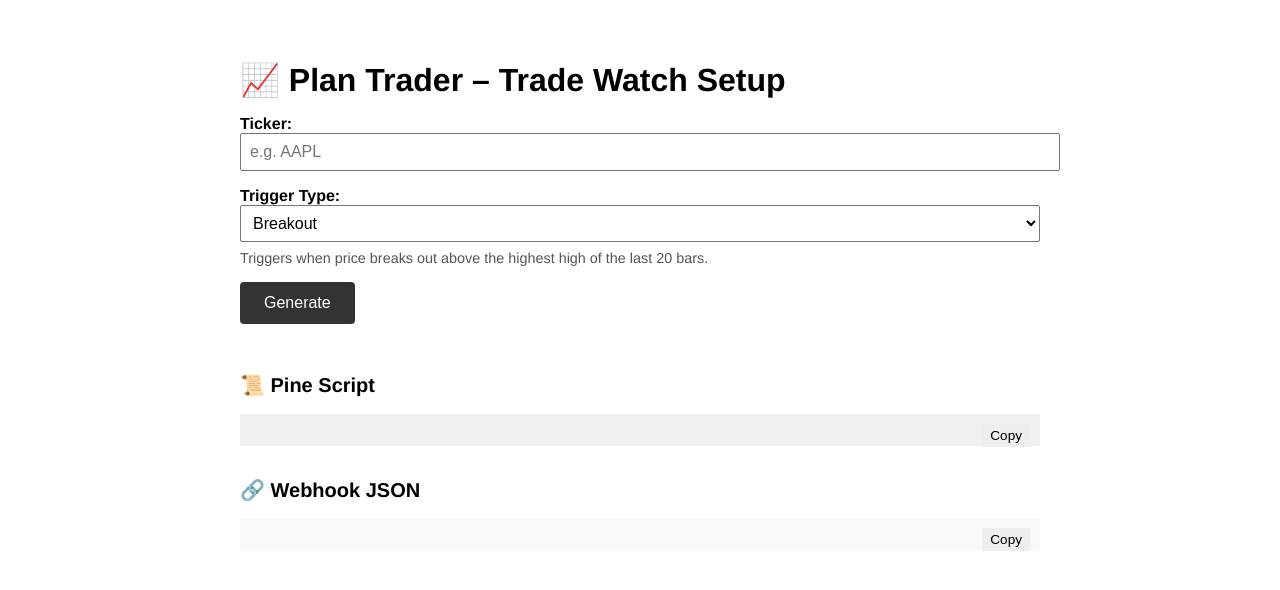
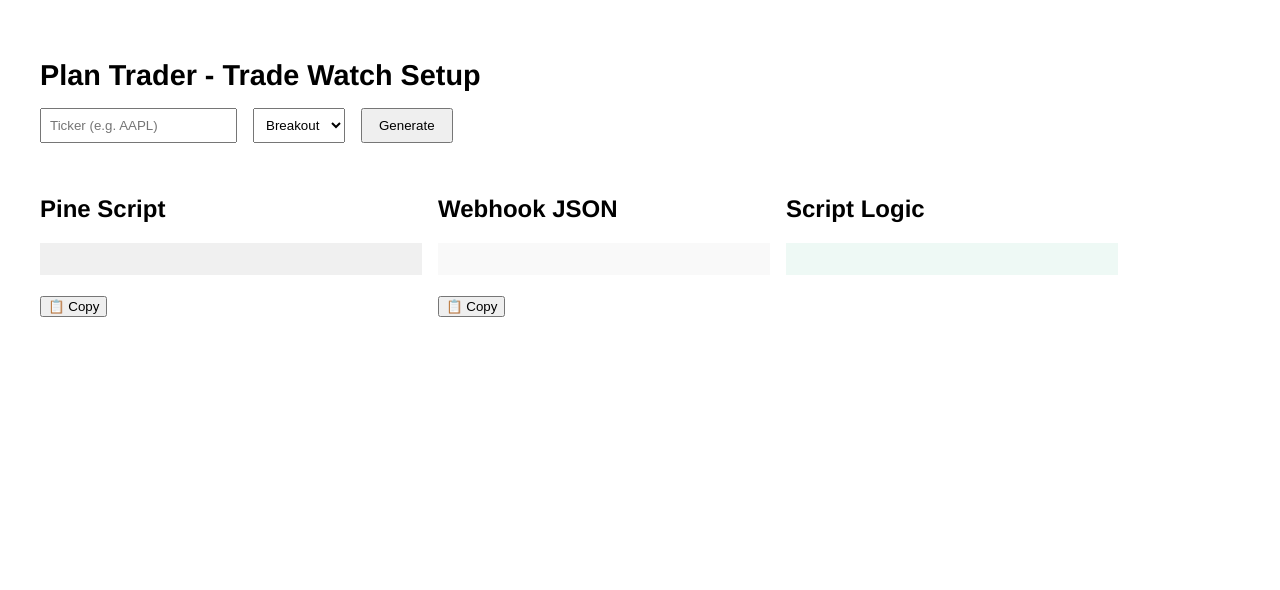
Before and after one commit to unicorntrader/ct3000-planner, a Next.js app: page / in a window 1280 px wide. Shown: the top 590 px of the page. Built offline with nearby package versions, Linux system fonts and the light colour scheme.

Commit message:
Update index.jsx

```diff
--- a/pages/index.jsx
+++ b/pages/index.jsx
@@ -8,12 +8,41 @@ export default function Home() {
   const [copied, setCopied] = useState(false);
 
   const generate = () => {
-    const pine = `//@version=5
+    let pine = '';
+    let description = '';
+
+    switch (trigger) {
+      case 'breakout':
+        pine = `//@version=5
 indicator("Trade Watch: Breakout Trigger", overlay=true)
 resistance = ta.highest(high, 20)
 breakout = close > resistance
 plotshape(breakout, location=location.belowbar, style=shape.labelup, color=color.green, text="🚨")
 alertcondition(breakout, title="Breakout Trigger", message='{"userId":"anton123","symbol":"{{ticker}}","setup":"breakout","price":{{close}},"volume":{{volume}},"timestamp":"{{time"}}')`;
+        description = "Triggers when price breaks above the highest high of the last 20 candles. Used to catch momentum breakouts.";
+        break;
+      case 'retest':
+        pine = `//@version=5
+indicator("Trade Watch: Retest Trigger", overlay=true)
+support = ta.lowest(low, 20)
+retest = close < support and close > open
+plotshape(retest, location=location.belowbar, style=shape.labelup, color=color.orange, text="🔄")
+alertcondition(retest, title="Retest Trigger", message='{"userId":"anton123","symbol":"{{ticker}}","setup":"retest","price":{{close}},"volume":{{volume}},"timestamp":"{{time"}}')`;
+        description = "Triggers when price briefly dips below recent support but closes higher — a classic retest setup.";
+        break;
+      case 'hhhl':
+        pine = `//@version=5
+indicator("Trade Watch: HH/HL Trigger", overlay=true)
+highPrev = high[1]
+lowPrev = low[1]
+hhhl = high > highPrev and low > lowPrev
+plotshape(hhhl, location=location.belowbar, style=shape.labelup, color=color.blue, text="📈")
+alertcondition(hhhl, title="HH/HL Trigger", message='{"userId":"anton123","symbol":"{{ticker}}","setup":"hhhl","price":{{close}},"volume":{{volume}},"timestamp":"{{time"}}')`;
+        description = "Triggers when both the high and low are higher than the previous candle — indicates an uptrend continuation.";
+        break;
+      default:
+        break;
+    }
 
     const json = {
       userId: "anton123",
@@ -26,7 +55,11 @@ alertcondition(breakout, title="Breakout Trigger", message='{"userId":"anton123"
 
     setPineCode(pine);
     setWebhookJson(JSON.stringify(json, null, 2));
+    setCopied(false);
+    setExplanation(description);
   };
+
+  const [explanation, setExplanation] = useState('');
 
   const copyToClipboard = (text) => {
     navigator.clipboard.writeText(text).then(() => {
@@ -35,52 +68,53 @@ alertcondition(breakout, title="Breakout Trigger", message='{"userId":"anton123"
     });
   };
 
-  const strategyDescriptions = {
-    breakout: "Triggers when price breaks out above the highest high of the last 20 bars.",
-    retest: "(To be implemented) Triggers when price retests a defined level after breakout.",
-    hhhl: "(To be implemented) Triggers when price forms higher highs and higher lows, suggesting uptrend continuation."
-  };
+  return (
+    <div style={{ padding: "2rem", fontFamily: "Helvetica, sans-serif" }}>
+      <h1 style={{ fontSize: "1.8rem", marginBottom: "1rem" }}>Plan Trader - Trade Watch Setup</h1>
 
-  return (
-    <div style={{ padding: "2rem", fontFamily: "Helvetica, sans-serif", maxWidth: "800px", margin: "auto" }}>
-      <h1 style={{ fontSize: "2rem", marginBottom: "1rem" }}>📈 Plan Trader – Trade Watch Setup</h1>
-
-      <label style={{ fontWeight: "bold" }}>Ticker:</label><br />
+      <div style={{ marginBottom: "1rem" }}>
         <input
           value={ticker}
           onChange={e => setTicker(e.target.value)}
-        placeholder="e.g. AAPL"
-        style={{ padding: "0.5rem", fontSize: "1rem", width: "100%", marginBottom: "1rem" }}
+          placeholder="Ticker (e.g. AAPL)"
+          style={{ padding: "0.5rem", marginRight: "1rem" }}
         />
 
-      <label style={{ fontWeight: "bold" }}>Trigger Type:</label><br />
         <select
           value={trigger}
           onChange={e => setTrigger(e.target.value)}
-        style={{ padding: "0.5rem", fontSize: "1rem", width: "100%", marginBottom: "0.5rem" }}
+          style={{ padding: "0.5rem" }}
         >
           <option value="breakout">Breakout</option>
           <option value="retest">Retest</option>
           <option value="hhhl">HH/HL</option>
         </select>
-      <div style={{ fontSize: "0.9rem", color: "#555", marginBottom: "1rem" }}>{strategyDescriptions[trigger]}</div>
 
-      <button
-        onClick={generate}
-        style={{ padding: "0.75rem 1.5rem", fontSize: "1rem", backgroundColor: "#333", color: "#fff", border: "none", borderRadius: "4px", cursor: "pointer", marginBottom: "2rem" }}
-      >Generate</button>
+        <button onClick={generate} style={{ marginLeft: "1rem", padding: "0.5rem 1rem" }}>Generate</button>
+      </div>
 
-      <h2 style={{ fontSize: "1.25rem" }}>📜 Pine Script</h2>
-      <pre style={{ background: "#f0f0f0", padding: "1rem", whiteSpace: "pre-wrap", wordBreak: "break-word", position: "relative" }}>
-        <button onClick={() => copyToClipboard(pineCode)} style={{ position: "absolute", top: 10, right: 10, fontSize: "0.85rem", background: copied ? "#000" : "#eee", color: copied ? "#fff" : "#000", padding: "0.25rem 0.5rem", border: "none", cursor: "pointer" }}>{copied ? "✔ Copied" : "Copy"}</button>
-        {pineCode}
-      </pre>
+      <p style={{ marginBottom: "2rem", fontStyle: "italic" }}>{explanation}</p>
 
-      <h2 style={{ fontSize: "1.25rem", marginTop: "2rem" }}>🔗 Webhook JSON</h2>
-      <pre style={{ background: "#f9f9f9", padding: "1rem", whiteSpace: "pre-wrap", wordBreak: "break-word", position: "relative" }}>
-        <button onClick={() => copyToClipboard(webhookJson)} style={{ position: "absolute", top: 10, right: 10, fontSize: "0.85rem", background: copied ? "#000" : "#eee", color: copied ? "#fff" : "#000", padding: "0.25rem 0.5rem", border: "none", cursor: "pointer" }}>{copied ? "✔ Copied" : "Copy"}</button>
-        {webhookJson}
-      </pre>
+      <div style={{ display: "flex", gap: "1rem", alignItems: "flex-start" }}>
+        <div>
+          <h2>Pine Script</h2>
+          <pre style={{ background: "#f0f0f0", padding: "1rem", width: "350px", overflowX: "auto" }}>{pineCode}</pre>
+          <button onClick={() => copyToClipboard(pineCode)} style={{ marginTop: "0.5rem" }}>📋 Copy</button>
+        </div>
+
+        <div>
+          <h2>Webhook JSON</h2>
+          <pre style={{ background: "#f9f9f9", padding: "1rem", width: "300px", overflowX: "auto" }}>{webhookJson}</pre>
+          <button onClick={() => copyToClipboard(webhookJson)} style={{ marginTop: "0.5rem" }}>📋 Copy</button>
+        </div>
+
+        <div>
+          <h2>Script Logic</h2>
+          <pre style={{ background: "#eef9f5", padding: "1rem", width: "300px" }}>{explanation}</pre>
+        </div>
+      </div>
+
+      {copied && <p style={{ color: "black", marginTop: "1rem" }}>✅ Copied to clipboard</p>}
     </div>
   );
 }
```
Lines whose indentation alone changed are shown as unchanged.
